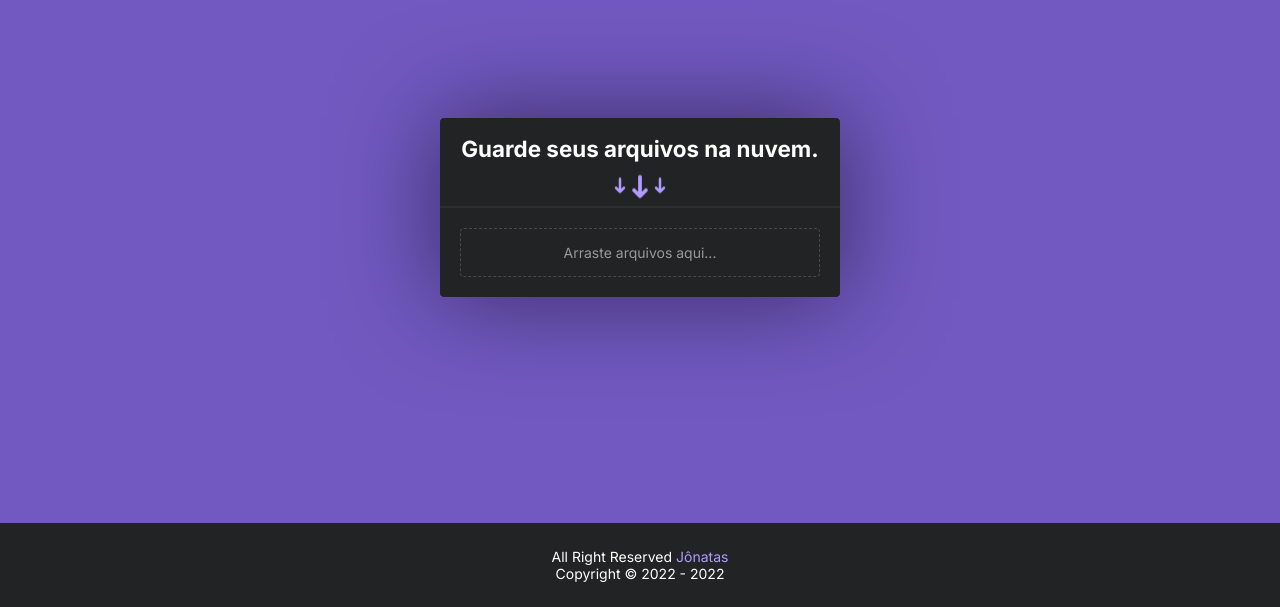
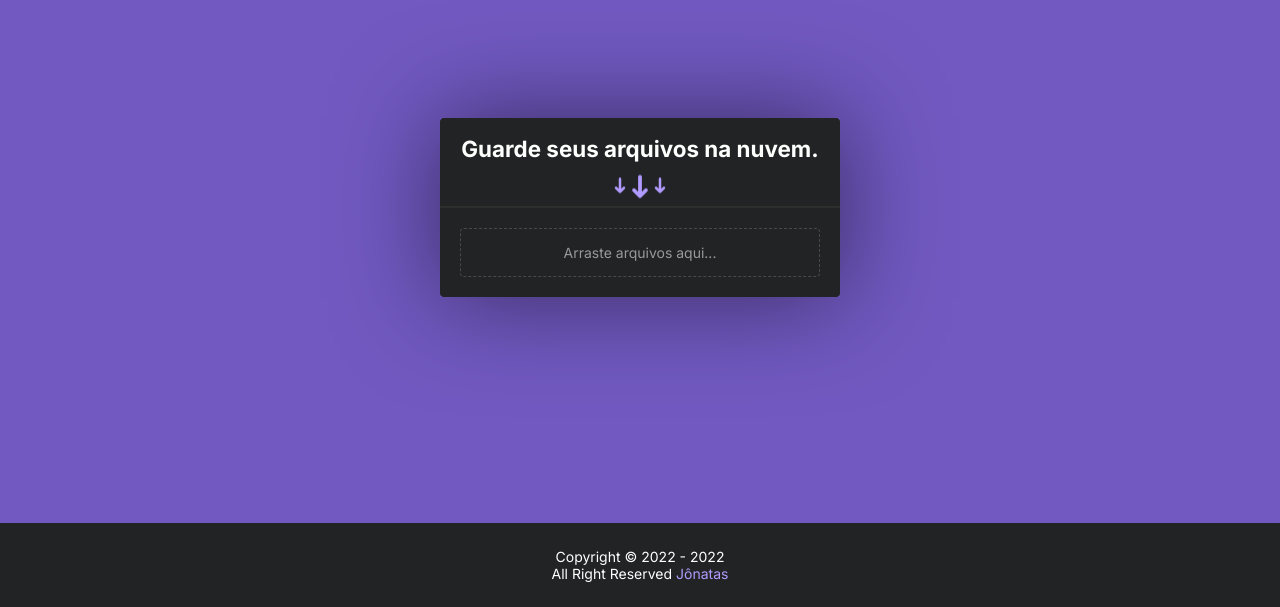
Before and after one commit to jonatasJS/database-files-frontend, a React (Create React App) app: page / in a window 1280 px wide. Shown: the part 193-800 px from the top of the page. Built offline with nearby package versions, Linux system fonts and the light colour scheme; no server answers.

Commit message:
\zx\zx\zx\zx

```diff
--- a/src/App.js
+++ b/src/App.js
@@ -215,9 +215,9 @@ class App extends Component {
           <CopyrighArea>
             <CopyrighText>
               <p>
+                Copyright &copy; 2022 - {new Date().getFullYear()}
+                <br />
                 All Right Reserved <a href="https://jonatas.app/">Jônatas</a>
-                <br />
-                Copyright &copy; 2022 - {new Date().getFullYear()}
               </p>
             </CopyrighText>
           </CopyrighArea>
```
